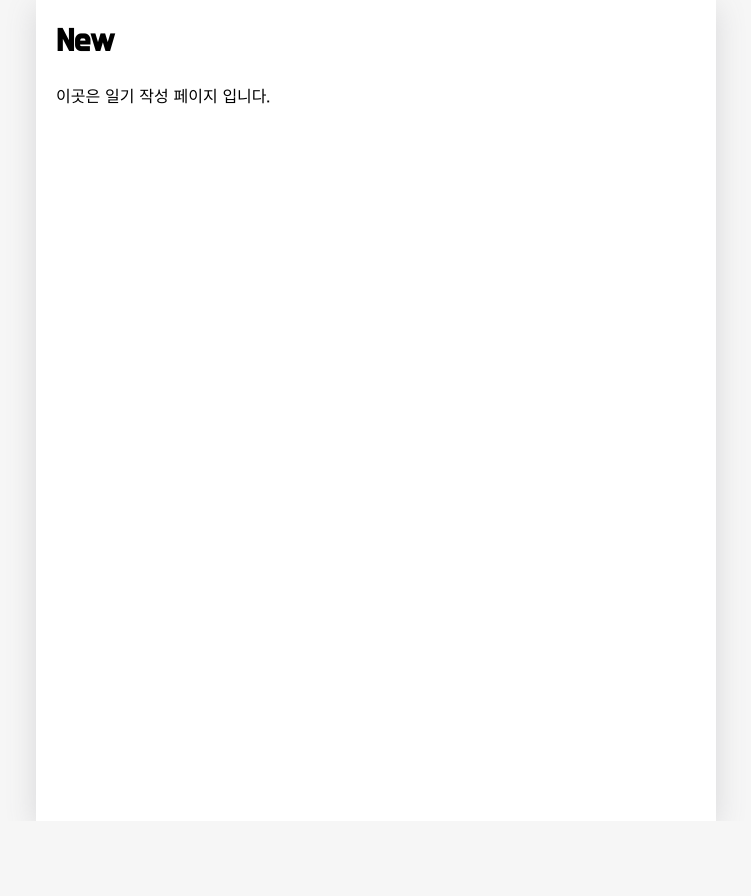
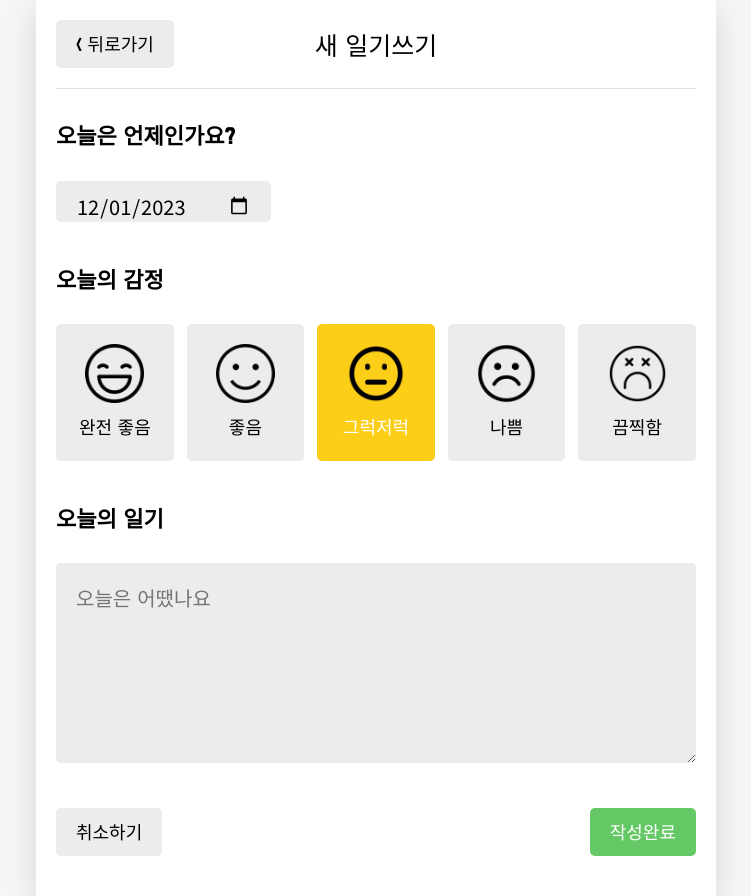
Before and after one commit to earthyoung/react_clonecoding_emotion_diary, a React (Create React App) app: page /new in a window 1280 px wide. Shown: the whole page, without its empty margins (264-1015 px from the left). Before the commit the page ends 821 px from the top, so only its background shows below. Built offline with nearby package versions, Linux system fonts and the light colour scheme; the HTML template or start-up script is replaced by a standard one.

Commit message:
feat: 일기 쓰기 페이지 구현

```diff
--- a/src/App.css
+++ b/src/App.css
@@ -189,3 +189,110 @@
 .DiaryItem .btn_wrapper {
   min-width: 70px;
 }
+
+/* DiaryEditor */
+
+.DiaryEditor {
+
+}
+
+.DiaryEditor section {
+  margin-bottom: 40px;
+}
+
+.DiaryEditor h4 {
+  font-size: 22px;
+  font-weight: bold;
+}
+
+.DiaryEditor .input_date {
+  border: none;
+  border-radius: 5px;
+  background-color: #ececec;
+  padding-top: 10px;
+  padding-top: 10px;
+  padding-left: 20px;
+  padding-right: 20px;
+  cursor: pointer;
+  font-family: "Noto Sans KR";
+  font-size: 20px;
+}
+
+.DiaryEditor .emotion_list_wrapper {
+  display: grid;
+  grid-template-columns: repeat(5, auto);
+  gap: 2%;
+}
+
+.DiaryEditor textarea {
+  font-family: "Do Hyeon";
+  font-size: 20px;
+  box-sizing: border-box;
+  width: 100%;
+  min-height: 200px;
+  resize: vertical;
+  border: none;
+  border-radius: 5px;
+  background-color: #ececec;
+  padding-top: 20px;
+  padding-bottom: 20px;
+  padding-left: 20px;
+  padding-right: 20px;
+}
+
+.DiaryEditor .control_box {
+  display: flex;
+  justify-content: space-between;
+  align-items: center;
+}
+
+/* EmotionItem */
+
+.EmotionItem {
+  cursor: pointer;
+  border-radius: 5px;
+  padding-top: 20px;
+  padding-bottom: 20px;
+  display: flex;
+  flex-direction: column;
+  justify-content: center;
+  align-items: center;
+}
+
+.EmotionItem img {
+  width: 50%;
+  margin-bottom: 10px;
+}
+
+.EmotionItem span {
+  font-size: 18px;
+}
+
+.EmotionItem_off {
+  background-color: #ececec;
+}
+
+.EmotionItem_on_1 {
+  background-color: #64c964;
+  color: white;
+}
+
+.EmotionItem_on_2 {
+  background-color: #9dd772;
+  color: white;
+}
+
+.EmotionItem_on_3 {
+  background-color: #fdce17;
+  color: white;
+}
+
+.EmotionItem_on_4 {
+  background-color: #fd8446;
+  color: white;
+}
+
+.EmotionItem_on_5 {
+  background-color: #fd565f;
+  color: white;
+}
--- /dev/null
+++ b/src/components/DiaryEditor.js
@@ -0,0 +1,97 @@
+import MyHeader from "./MyHeader";
+import MyButton from "./MyButton";
+import { useNavigate } from "react-router-dom";
+import { useContext, useRef, useState } from "react";
+import EmotionItem from "./EmotionItem";
+import {DiaryDispatchContext} from "./../App.js";
+
+const emotionList = [
+    {
+        emotion_id: 1,
+        emotion_img: process.env.PUBLIC_URL + `/assets/emotion1.png`,
+        emotion_descript: "완전 좋음"
+    },
+    {
+        emotion_id: 2,
+        emotion_img: process.env.PUBLIC_URL + `/assets/emotion2.png`,
+        emotion_descript: "좋음"
+    },
+    {
+        emotion_id: 3,
+        emotion_img: process.env.PUBLIC_URL + `/assets/emotion3.png`,
+        emotion_descript: "그럭저럭"
+    },
+    {
+        emotion_id: 4,
+        emotion_img: process.env.PUBLIC_URL + `/assets/emotion4.png`,
+        emotion_descript: "나쁨"
+    },
+    {
+        emotion_id: 5,
+        emotion_img: process.env.PUBLIC_URL + `/assets/emotion5.png`,
+        emotion_descript: "끔찍함"
+    },
+];
+
+const getStringDate = (date) => {
+    return date.toISOString().slice(0, 10);
+};
+
+const DiaryEditor = () => {
+
+    const {onCreate} = useContext(DiaryDispatchContext);
+    const contentRef = useRef();
+    const [content, setContent] = useState("");
+    const [emotion, setEmotion] = useState(3);
+    const [date, setDate] = useState(getStringDate(new Date()));
+    const navigate = useNavigate();
+
+    const handleClickEmote = (emotion) => {
+        setEmotion(emotion);
+    };
+
+    const handleSubmit = () => {
+        if (content.length < 1) {
+            contentRef.current.focus();
+            return;
+        }
+
+        onCreate(date, content, emotion);
+        navigate("/", {replace: true});
+    };
+
+    return (
+        <div className="DiaryEditor">
+            <MyHeader headText={"새 일기쓰기"}
+            leftChild={<MyButton text="< 뒤로가기" onClick={()=>navigate(-1)} />}/>
+            <div>
+                <section>
+                    <h4>오늘은 언제인가요?</h4>
+                    <div className="input_box">
+                        <input type="date" className="input_date" value={date} onChange={(e)=>setDate(e.target.value)}/>
+                    </div>
+                </section>
+                <section>
+                    <h4>오늘의 감정</h4>
+                    <div className="input_box emotion_list_wrapper">
+                        {emotionList.map((it) => <EmotionItem key={it.emotion_id} {...it} onClick={handleClickEmote} isSelected={it.emotion_id === emotion}/>)}
+                    </div>
+                </section>
+                <section>
+                    <h4>오늘의 일기</h4>
+                    <div className="input_box text_wrapper">
+                        <textarea ref={contentRef} value={content} onChange={(e)=>setContent(e.target.value)} placeholder="오늘은 어땠나요"/>
+                    </div>
+                </section>
+                <section>
+                    <div className="control_box">
+                        <MyButton text="취소하기" onClick={()=>navigate(-1)}/>
+                        <MyButton text="작성완료" type="positive" onClick={handleSubmit}/>
+                    </div>
+                </section>
+            </div>
+        </div>
+    );
+};
+
+export default DiaryEditor;
--- a/src/components/DiaryItem.js
+++ b/src/components/DiaryItem.js
@@ -15,7 +15,7 @@
     return (
         <div className="DiaryItem">
             <div className={["emotion_img_wrapper", `emotion_img_wrapper_${emotion}`].join(" ")} onClick={goDetail}>
-                <img src={process.env.PUBLIC_URL + `assets/emotion${emotion}.png`}/>
+                <img alt="/" src={process.env.PUBLIC_URL + `assets/emotion${emotion}.png`}/>
             </div>
             <div className="info_wrapper" onClick={goDetail}>
                 <div className="diary_date">{strDate}</div>
--- /dev/null
+++ b/src/components/EmotionItem.js
@@ -0,0 +1,11 @@
+const EmotionItem = ({emotion_id, emotion_img, emotion_descript, onClick, isSelected}) => {
+    return (
+        <div onClick={()=>onClick(emotion_id)}
+        className={["EmotionItem", isSelected ? `EmotionItem_on_${emotion_id}` : `EmotionItem_off`].join(" ")}>
+            <img src={emotion_img} alt=""/>
+            <span>{emotion_descript}</span>
+        </div>
+    );
+};
+
+export default EmotionItem;
--- a/src/pages/New.js
+++ b/src/pages/New.js
@@ -1,8 +1,9 @@
+import DiaryEditor from "../components/DiaryEditor";
+
 const New = () => {
     return (
         <div>
-            <h1>New</h1>
-            <p>이곳은 일기 작성 페이지 입니다.</p>
+            <DiaryEditor />
         </div>
     );
 };
```
